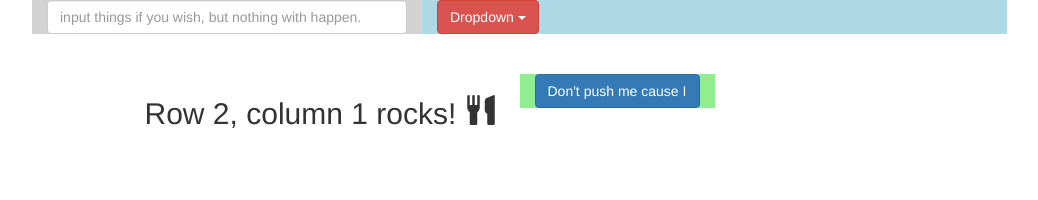
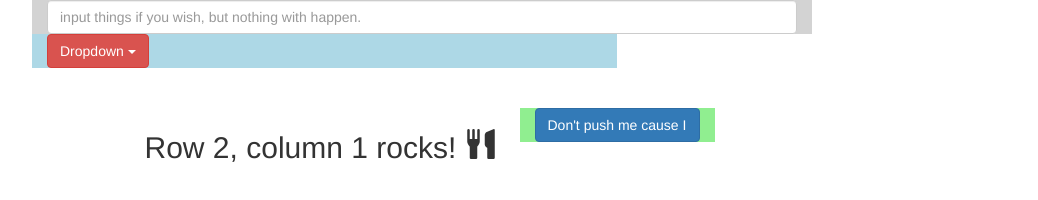
Before and after one commit to sophiayangx/boostrap-challenge, a plain HTML site: page index.html in a window 1280 px wide. Shown: the whole page, without its empty margins (23-1061 px from the left). Drawn offline with nearby package versions, Linux system fonts and the light colour scheme.

Commit message:
Classadoo autocommit

```diff
--- a/index.html
+++ b/index.html
@@ -10,7 +10,7 @@
   <body>
     <div class="container">
       <div class="row row-1">
-        <div class="col-xs-4 color-1">
+        <div class="col-xs-8 color-1">
           <input type="text" class="form-control" placeholder="input things if you wish, but nothing with happen." />
         </div>
 
```
